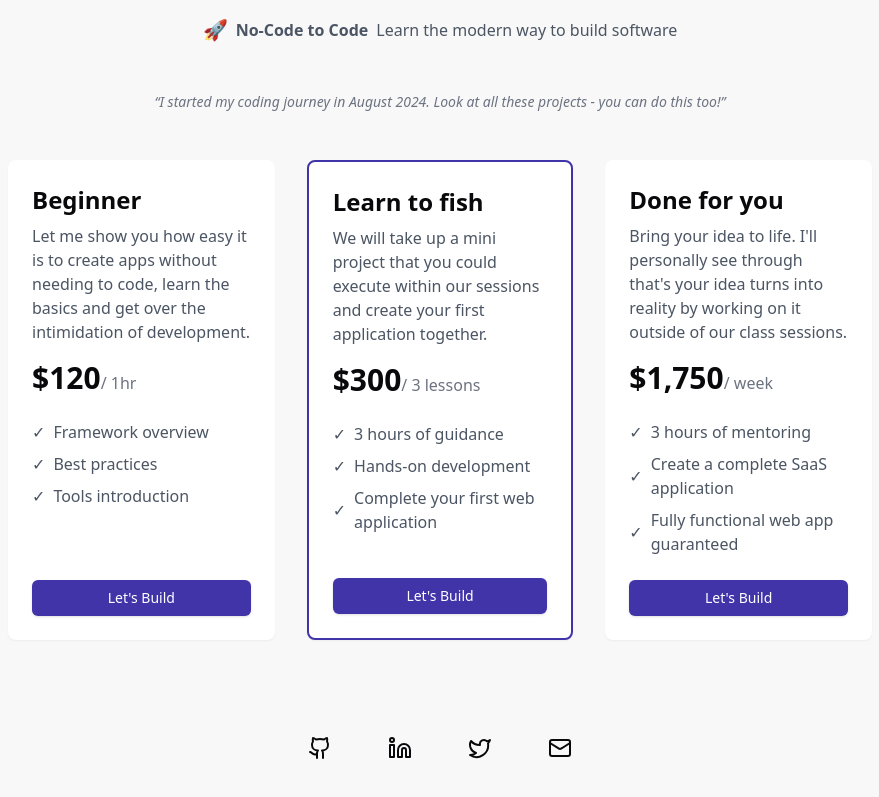
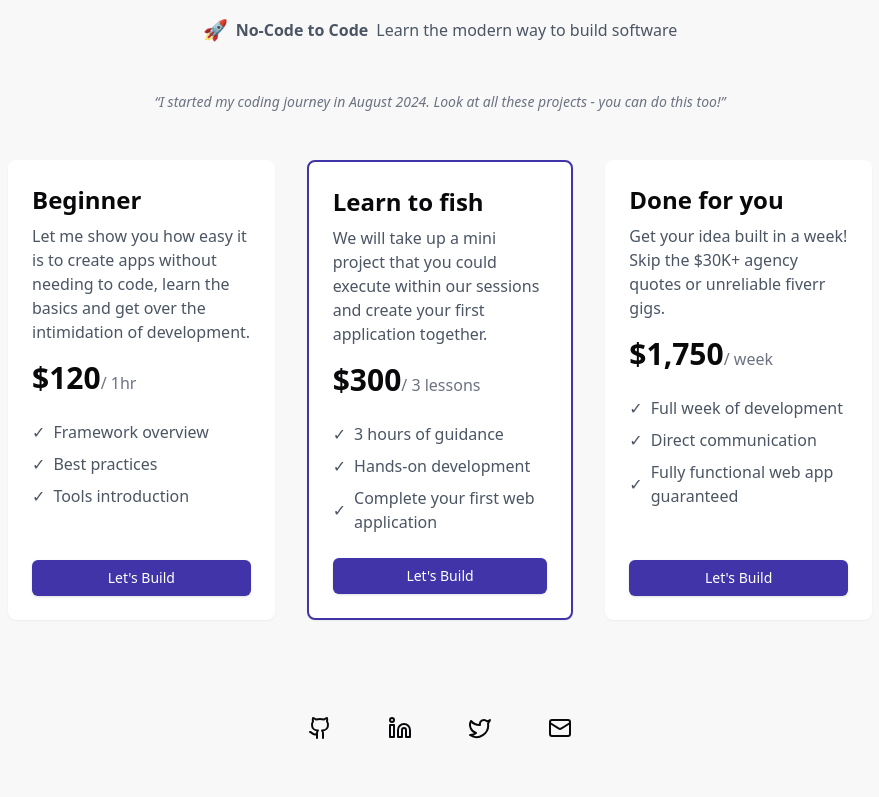
Before and after one commit to Must-be-Ash/must-be-ash, a Next.js app: page /home in a window 1280 px wide. Shown: the part 659-1456 px from the top of the page, without its empty margins (200-1079 px from the left). Built offline with nearby package versions, Linux system fonts and the light colour scheme.

Commit message:
Last Working Version

```diff
--- a/src/app/home/page.tsx
+++ b/src/app/home/page.tsx
@@ -339,8 +339,8 @@ export default function BookingPage() {
               title: "Done for you",
               price: "$1,750",
               duration: "/ week",
-              description: "Bring your idea to life. I'll personally see through that's your idea turns into reality by working on it outside of our class sessions.",
-              features: ["3 hours of mentoring", "Create a complete SaaS application", "Fully functional web app guaranteed"],
+              description: "Get your idea built in a week! Skip the $30K+ agency quotes or unreliable fiverr gigs.",
+              features: ["Full week of development", "Direct communication", "Fully functional web app guaranteed"],
               link: "https://buy.stripe.com/28o002etCcgIcBq002"
             }
           ].map((tier, index) => (
```
